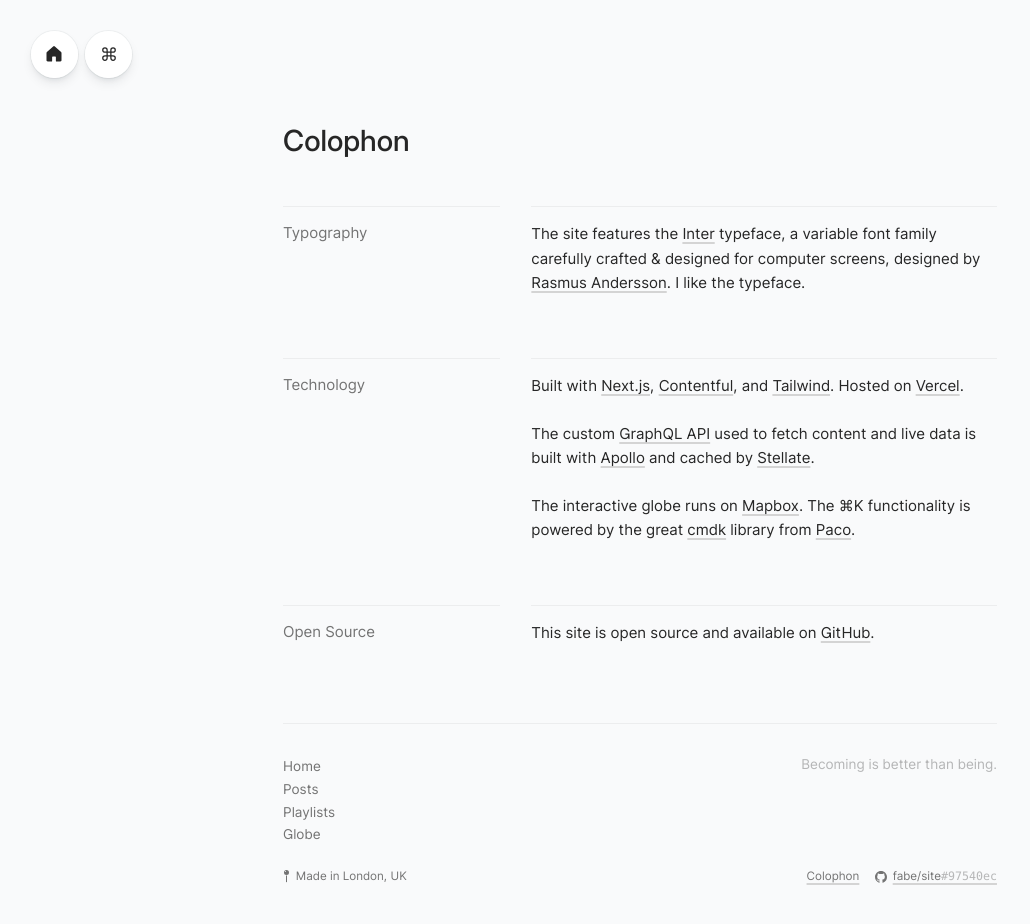
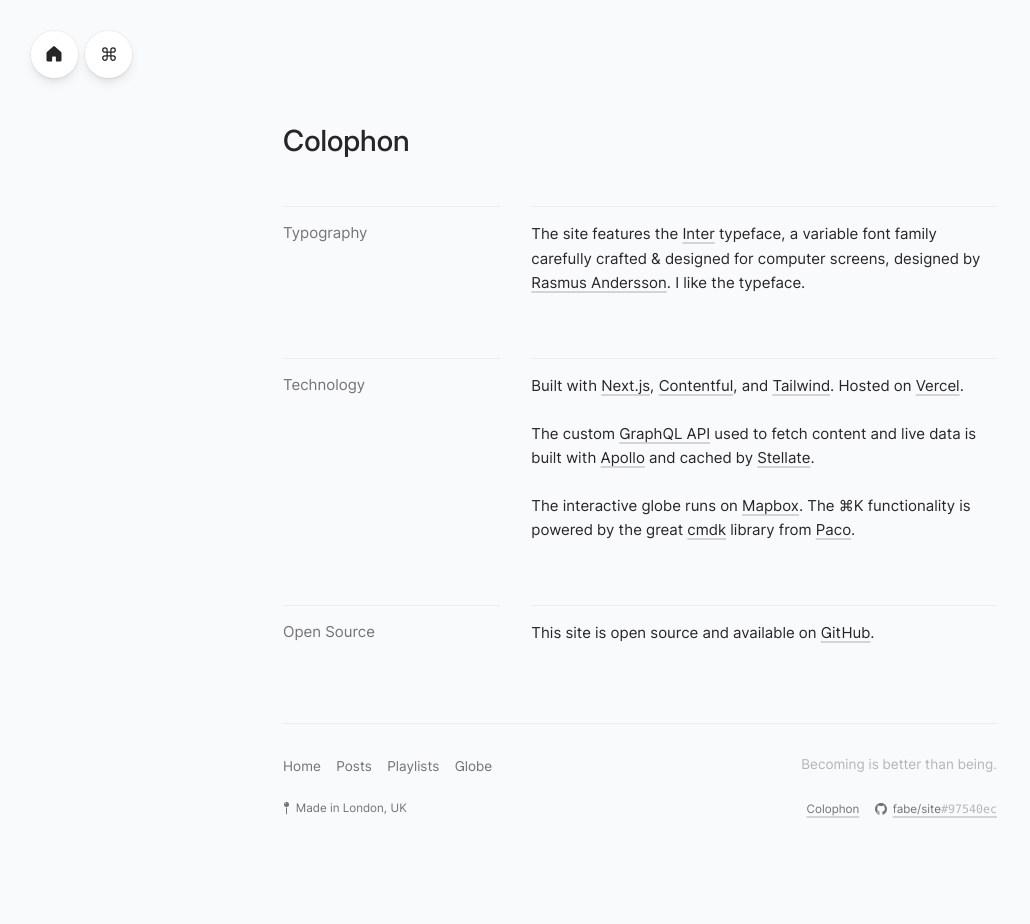
Before and after one commit to fabe/site, a Next.js app: page /colophon in a window 1280 px wide. Shown: the top 924 px of the page, without its empty margins (0-1030 px from the left). Built offline with nearby package versions, Linux system fonts and the light colour scheme; what tailwindcss-touch would draw is missing.

Commit message:
fix up footer

```diff
--- a/components/Footer/index.tsx
+++ b/components/Footer/index.tsx
@@ -5,9 +5,9 @@ export default function Footer() {
   return (
     <footer className="m:px-0 flex w-full justify-center pt-10 sm:pt-20">
       <div className="max-w-main flex-1">
-        <div className="flex h-full w-full items-end justify-between gap-4 border-t border-solid border-neutral-500/10 pt-8 dark:border-neutral-900">
+        <div className="flex h-full w-full items-end justify-between border-t border-solid border-neutral-500/10 pt-8 dark:border-neutral-900">
           <div className="flex-1">
-            <ul className="flex flex-col pb-6">
+            <ul className="flex gap-4 pb-6">
               <li>
                 <Link href="/" className="link-fade">
                   Home
@@ -48,9 +48,9 @@ export default function Footer() {
               Made in London, UK
             </div>
           </div>
-          <div className="flex h-full flex-col items-end justify-between">
+          <div className="flex h-full flex-col items-end justify-end sm:justify-between">
             <div
-              className="flex-1 select-none text-sm text-neutral-900/30 dark:text-neutral-700"
+              className="hidden flex-1 select-none text-sm text-neutral-900/30 dark:text-neutral-700 sm:block"
               aria-hidden="true"
               role="img"
             >
```
